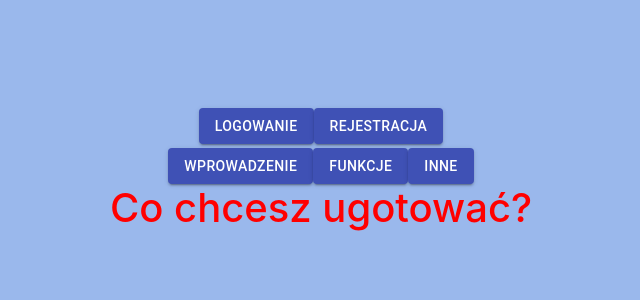
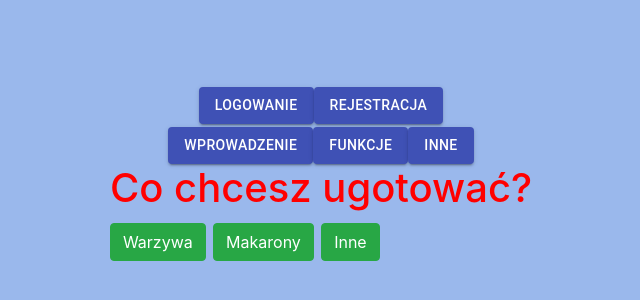
Before and after one commit to rastuszek/pomocnik_kuchenny, a React (Create React App) app: page /funkcje/jak in a window 1280 px wide. Shown: the part 228-528 px from the top of the page, without its empty margins (319-959 px from the left). Built offline with nearby package versions, Linux system fonts and the light colour scheme; no server answers; sample sign-in values are in the browser's storage.

Commit message:
przed usuwaniem

```diff
--- a/src/App.js
+++ b/src/App.js
@@ -12,12 +12,14 @@ import {firebaseAuth} from "./provider/authProvider";
 import Login from "./components/Login";
 import PrivateRoute from "./components/PrivateRoute";
 import SingleVegetable from "./components/ingredients/SingleVegetable";
+import FullVege from "./components/ingredients/FullVege";
 
 
 const App = () => {
 const {token} = useContext(firebaseAuth);
 
     return (
+
         <div className="App">
 
             <div>
@@ -33,8 +35,10 @@ const {token} = useContext(firebaseAuth);
                     <PrivateRoute exact path='/funkcje' component={Functions}/>
                     <PrivateRoute path='/inne'  component={Other}/>
                     <PrivateRoute path='/funkcje/znajdz' component={Seek}/>
-                    <PrivateRoute path='/funkcje/jak' component={How}/>
-                    {/*<PrivateRoute path="/funkcje/jak/warzywa/:slug" component={SingleVegetable}/>*/}
+                    <PrivateRoute exact path='/funkcje/jak' component={How}/>
+                    <PrivateRoute path='/funkcje/jak/warzywa' component={FullVege}/>
+                    {/*<PrivateRoute path='/funkcje/jak/warzywa/:slug' component={FullVege}/>*/}
+
 
                 </Switch>
             </div>
--- a/src/components/Functions.js
+++ b/src/components/Functions.js
@@ -1,16 +1,13 @@
 import React from 'react';
 import {Link } from 'react-router-dom';
 import Button from 'react-bootstrap/Button';
-import ButtonGroup from 'react-bootstrap/ButtonGroup';
 
 
 
 const Functions = () => (
     <div>
-        <ButtonGroup>
             <Link to="/funkcje/znajdz"> <Button variant="primary">Znajdź przepis</Button></Link>
             <Link to="/funkcje/jak"> <Button variant="primary">Jak ugotować</Button></Link>
-        </ButtonGroup>
 
     </div>
 )
--- a/src/components/Header.js
+++ b/src/components/Header.js
@@ -16,7 +16,6 @@ const Header = () => {
                 <div>
 
                         <Button component={ Link } to="/" variant="contained" color="primary" >Wprowadzenie</Button>
-
                         <Button component={ Link } to="/funkcje" variant="contained" color="primary">Funkcje</Button>
                         <Button component={ Link } to="/inne" variant="contained" color="primary">Inne</Button>
 
--- a/src/components/How.js
+++ b/src/components/How.js
@@ -1,11 +1,21 @@
 import React from "react";
 import {getVegetables} from "../Api";
+import {Link, Switch} from "react-router-dom";
+import Button from "react-bootstrap/Button";
+import PrivateRoute from "./PrivateRoute";
+import FullVege from "./ingredients/FullVege";
+
 
 const How = (props) => {
     return (
-        <div>
-            <h1>  Co chcesz ugotować? </h1>
-        </div>
+
+            <div>
+                <h1> Co chcesz ugotować? </h1>
+
+                <Link to="/funkcje/jak/warzywa"> <Button variant="success">Warzywa</Button></Link>
+                <Link to="/funkcje/jak/makarony"> <Button variant="success">Makarony</Button></Link>
+                <Link to="/funkcje/jak/inne"> <Button variant="success">Inne</Button></Link>
+            </div>
     )
 }
 export default How;
```
Also changed, not shown: src/components/ingredients/Vegeta.js (+23 -22 lines), src/components/ingredients/Vegetables.js (+11 -11 lines), src/App.css (line endings or trailing spaces), 1 other file (tests, documents, lock files or other folders).
